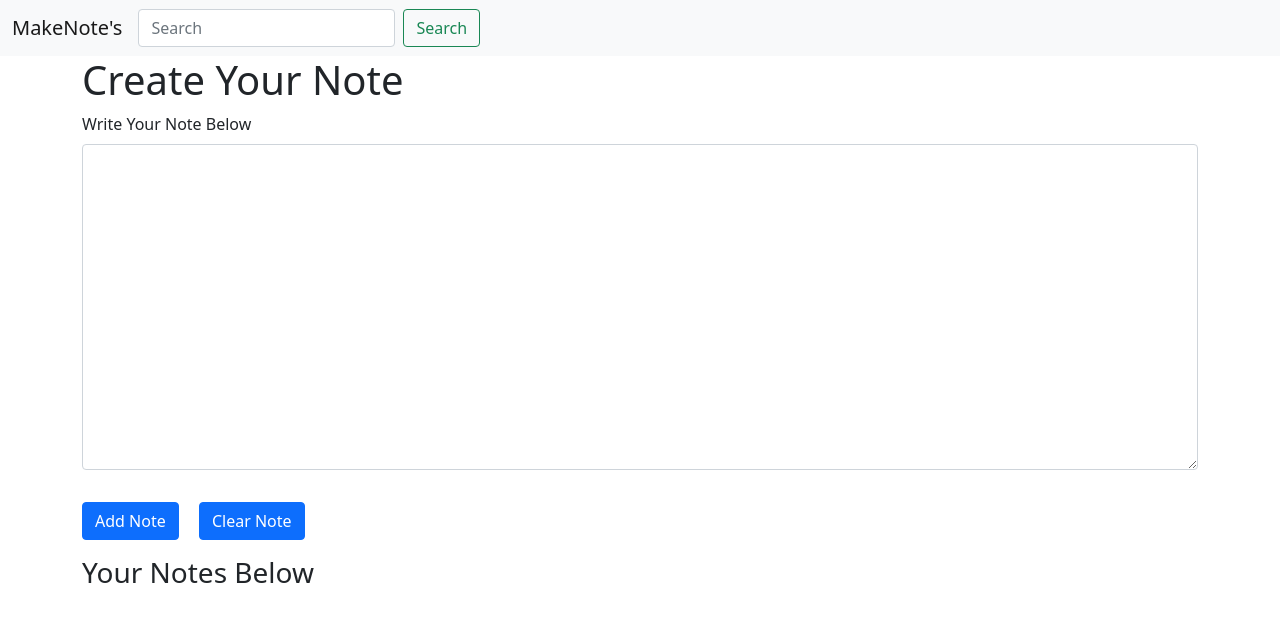
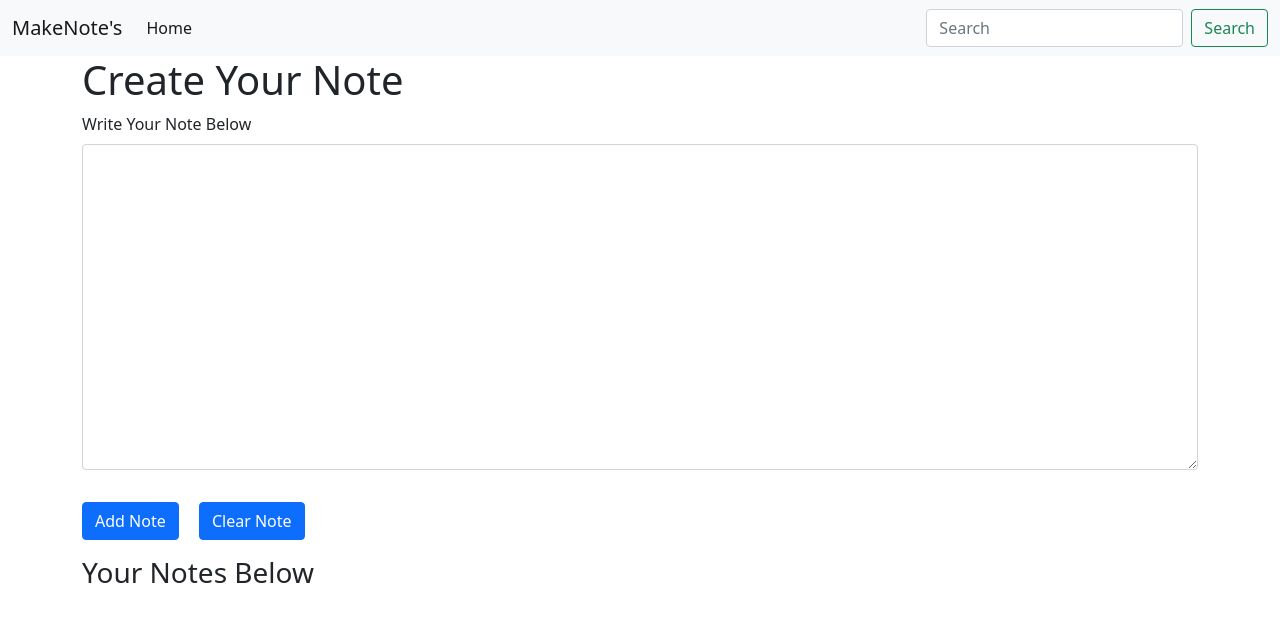
Before and after one commit to nitin22032002/jsprojects, a plain HTML site: page index.html in a window 1280 px wide. Drawn offline with nearby package versions, Linux system fonts and the light colour scheme.

Commit message:
notes with search

```diff
--- a/index.html
+++ b/index.html
@@ -16,6 +16,11 @@
                 <span class="navbar-toggler-icon"></span>
               </button>
               <div class="collapse navbar-collapse" id="navbarSupportedContent">
+                <ul class="navbar-nav me-auto mb-2 mb-lg-0">
+                  <li class="nav-item">
+                    <a class="nav-link active" aria-current="page" href="#">Home</a>
+                  </li>
+                </ul>
                 <div class="d-flex">
                   <input class="form-control me-2" id="searchBox" type="search" placeholder="Search" aria-label="Search">
                   <button class="btn btn-outline-success" type="button" id="searchBtn">Search</button>
```
